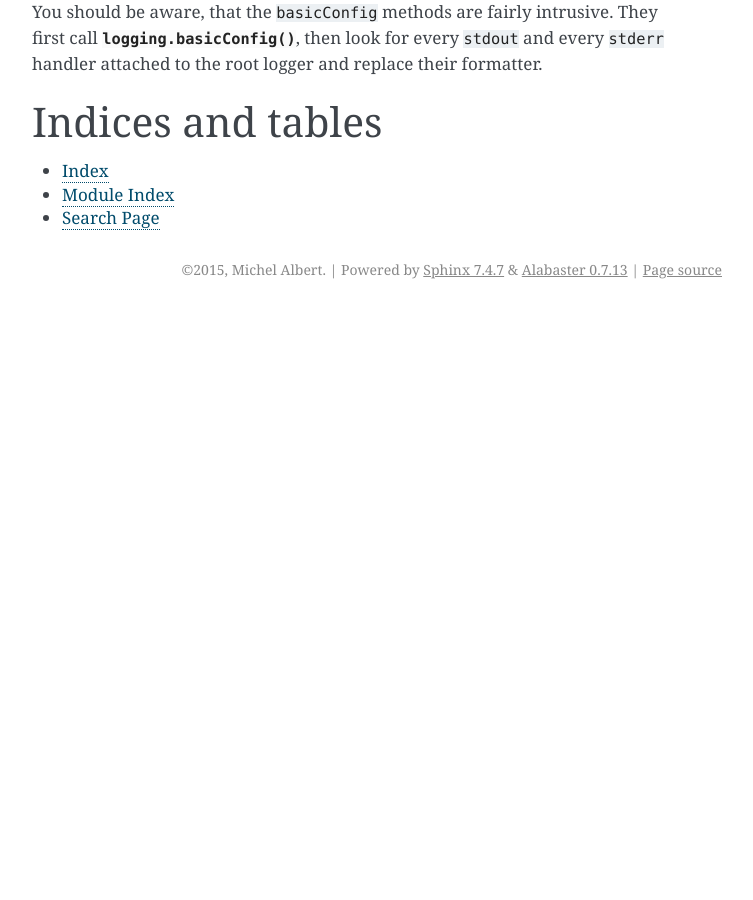
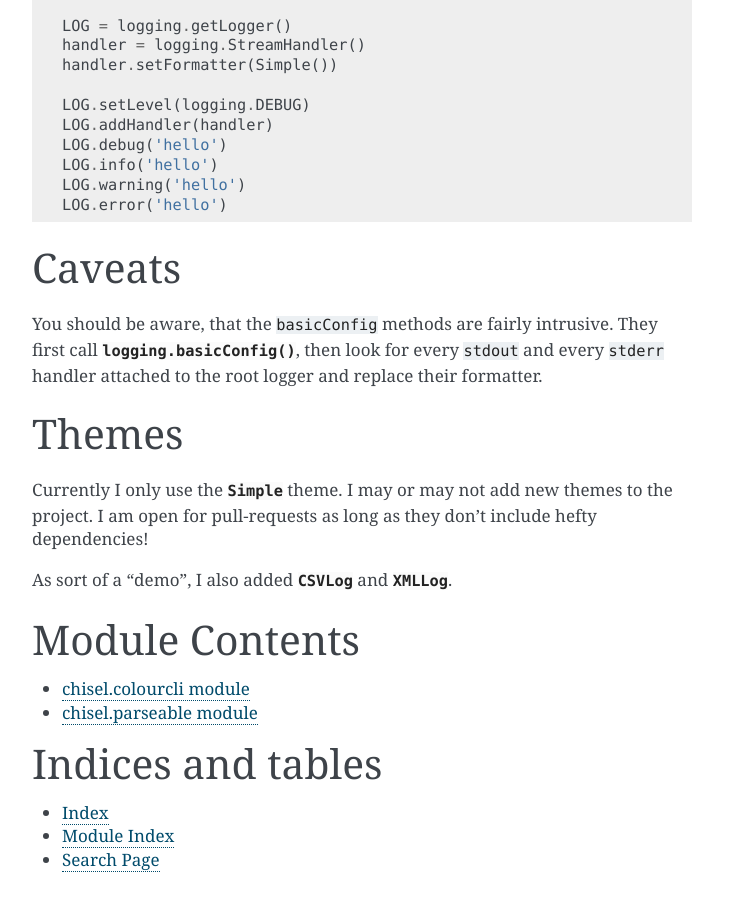
Before and after one commit to exhuma/gouge, a Sphinx documentation site: the page built from docs/index.rst, in a window 1280 px wide and 900 px high, scrolled down 1537 px. Shown: the whole window, without its empty margins (388-1141 px from the left). Built offline with Sphinx 7.4.7, drawn with Linux system fonts in a browser that asks for light colours; before the commit the page ends 1846 px from its top, so only the background shows below that; some of the changed text lies outside the part shown.

Commit message:
Updatd the docs.

```diff
--- a/docs/index.rst
+++ b/docs/index.rst
@@ -1,5 +1,12 @@
 Welcome to chisel's documentation!
 ==================================
+
+
+.. figure:: _static/snapshot1.png
+    :alt: Example screenshot
+
+    Example screenshot using the ``colourcli.Simple`` formatter.
+
 
 The What and the Why
 --------------------
@@ -82,6 +89,26 @@
 their formatter.
 
 
+Themes
+======
+
+Currently I only use the :py:class:`~chisel.colourcli.Simple` theme. I may or
+may not add new themes to the project. I am open for pull-requests as long as
+they don't include hefty dependencies!
+
+As sort of a "demo", I also added :py:class:`~chisel.parseable.CSVLog` and
+:py:class:`~chisel.parseable.XMLLog`.
+
+
+Module Contents
+===============
+
+.. toctree::
+   :maxdepth: 4
+
+   api
+
+
 Indices and tables
 ==================
 
```
Also changed, not shown: docs/api.rst (added, +15 -0 lines), docs/_static/snapshot1.png (added), 2 other files.
